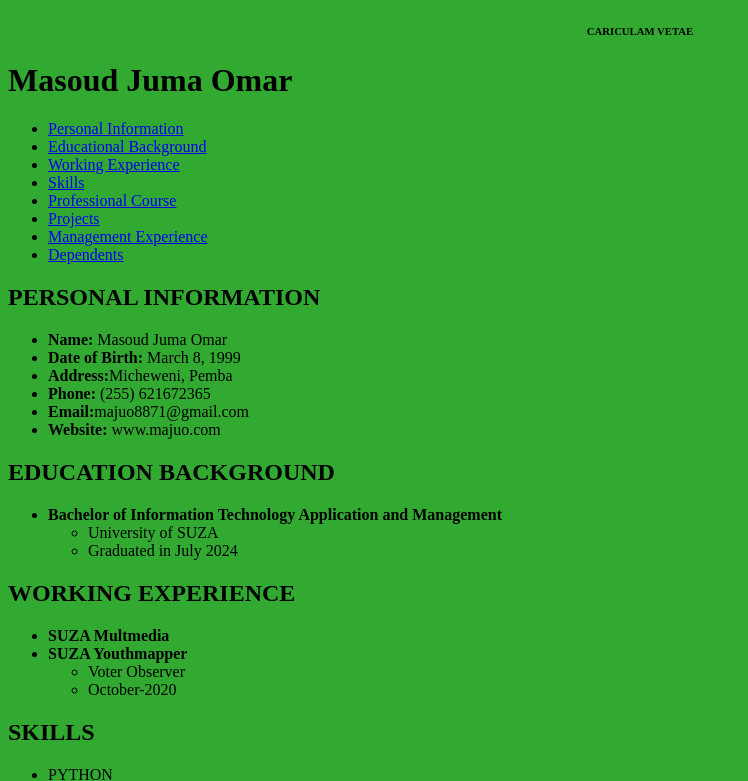
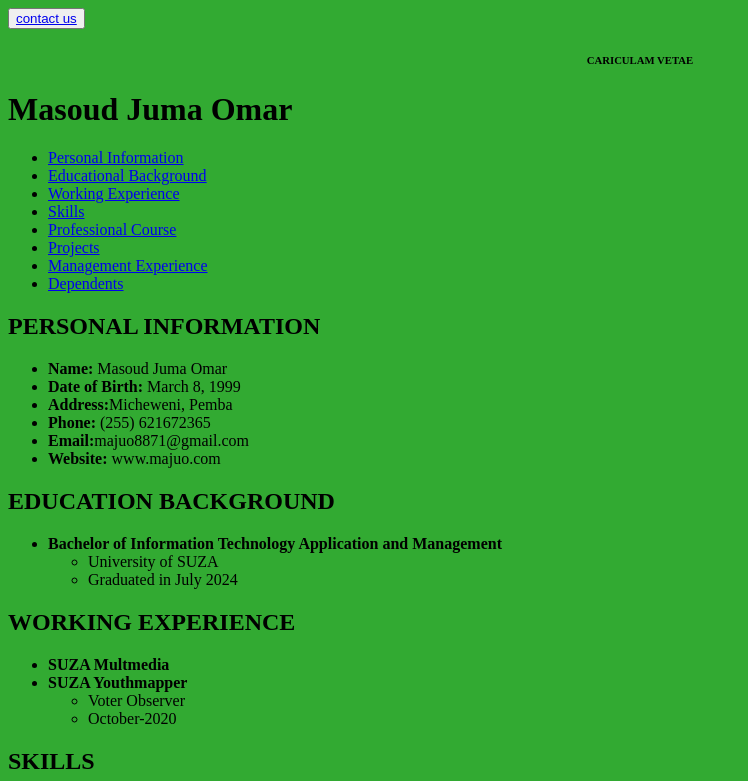
Before and after one commit to majuojuma/majuo1, a plain HTML site: page majuo cv.html in a window 1280 px wide. Shown: the top 781 px of the page, without its empty margins (0-748 px from the left). Drawn offline with Linux system fonts and the light colour scheme.

Commit message:
first commit

```diff
--- a/majuo cv.html
+++ b/majuo cv.html
@@ -20,6 +20,8 @@
 </head>
 <body style="background-color: rgb(50, 170, 50);">
     <header>
+	<button><a href="index.html">contact us</a></button>
+
 		<h6>CARICULAM VETAE</h2>
 		<h1>Masoud Juma Omar</h1>
 		<nav>
```
